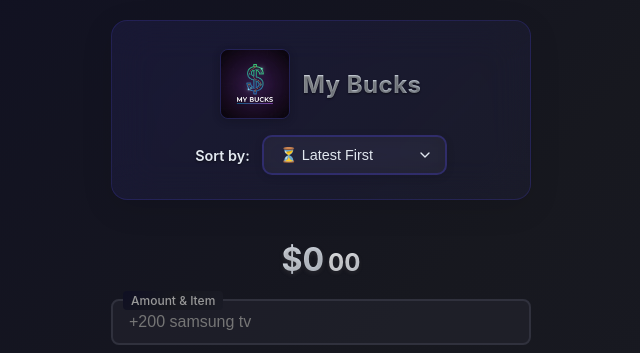
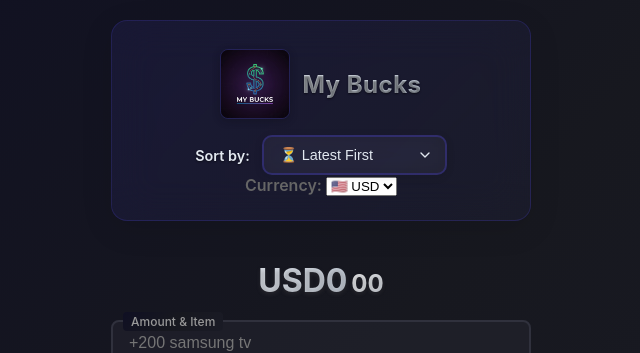
Before and after one commit to tejassst/my-bucks, a React (Create React App) app: page / in a window 1280 px wide. Shown: the top 353 px of the page, without its empty margins (319-959 px from the left). Built offline with nearby package versions, Linux system fonts and the light colour scheme; no server answers; sample sign-in values are in the browser's storage.

Commit message:
Added currency selection

```diff
--- a/src/components/Home.js
+++ b/src/components/Home.js
@@ -12,6 +12,7 @@ function Home() {
   const [description, setDescription] = useState('');
   const [transactions, setTransactions] = useState([]);
   const [sort, setSort] = useState('latest');
+  const [currency, setCurrency] = useState('USD');
 
   useEffect(() => {
     const token = localStorage.getItem('token');
@@ -220,10 +221,25 @@ function Home() {
             <option value="lowest">💸 Lowest Amount</option>
           </select>
         </div>
+        <div className="currency">
+          <label className="field-label" htmlFor="currency">
+            Currency:{' '}
+          </label>
+          <select
+            id="currency"
+            value={currency}
+            onChange={(ev) => setCurrency(ev.target.value)}
+            title="Select your currency"
+          >
+            <option value="$">🇺🇸 USD</option>
+            <option value="₹">🇮🇳 INR</option>
+          </select>
+        </div>
       </header>
       <main>
         <h1>
-          ${balance}
+          {currency}
+          {balance}
           <span className="fraction">{fraction}</span>
         </h1>
         <form onSubmit={addTransaction}>
--- a/src/components/Signup.js
+++ b/src/components/Signup.js
@@ -32,7 +32,6 @@ function Signup() {
         throw new Error(data.error || 'Signup failed');
       }
 
-      // For signup, we don't get a token back, so redirect to login
       navigate('/login');
     } catch (error) {
       setError(error.message || 'Server error');
```
